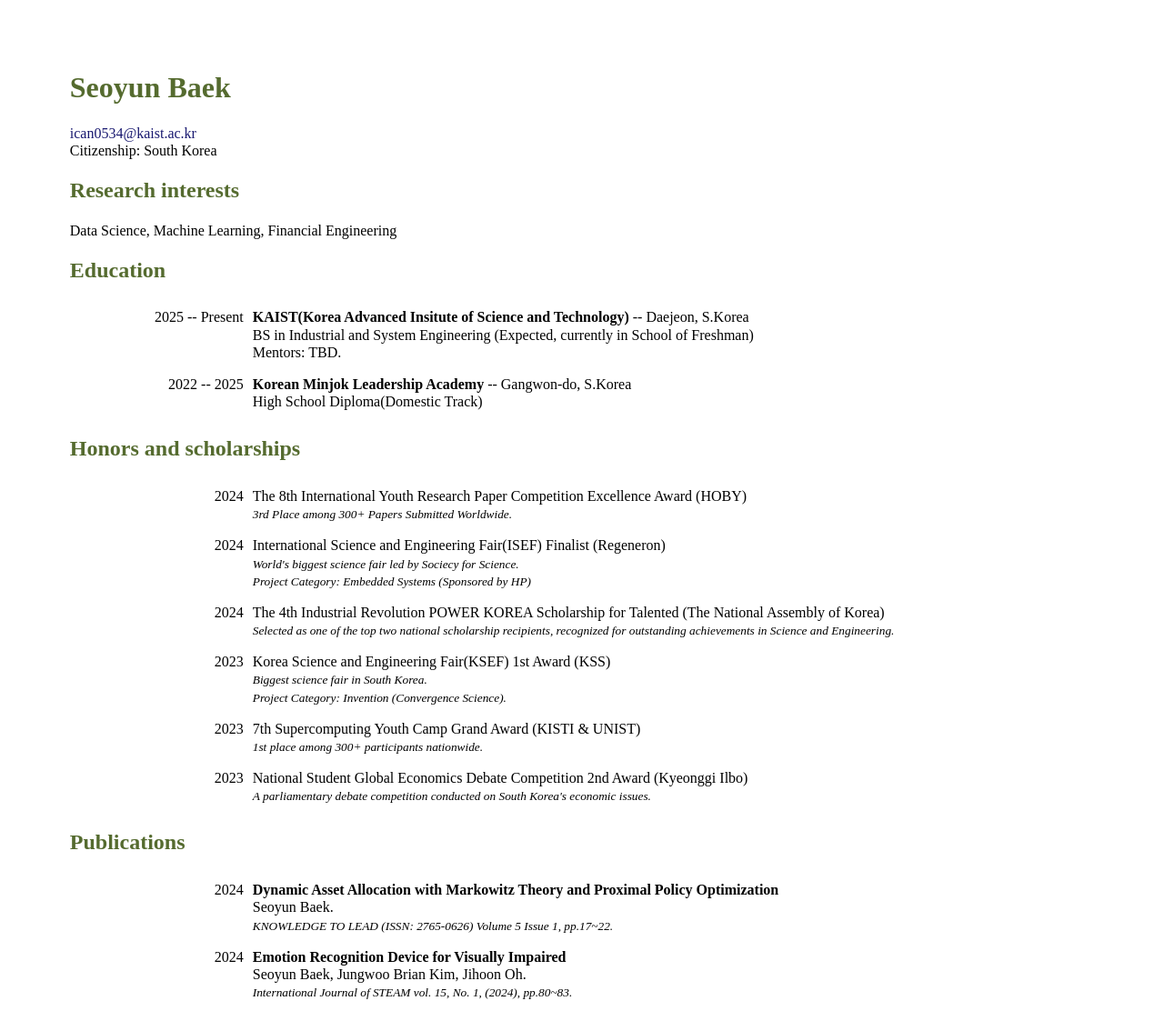
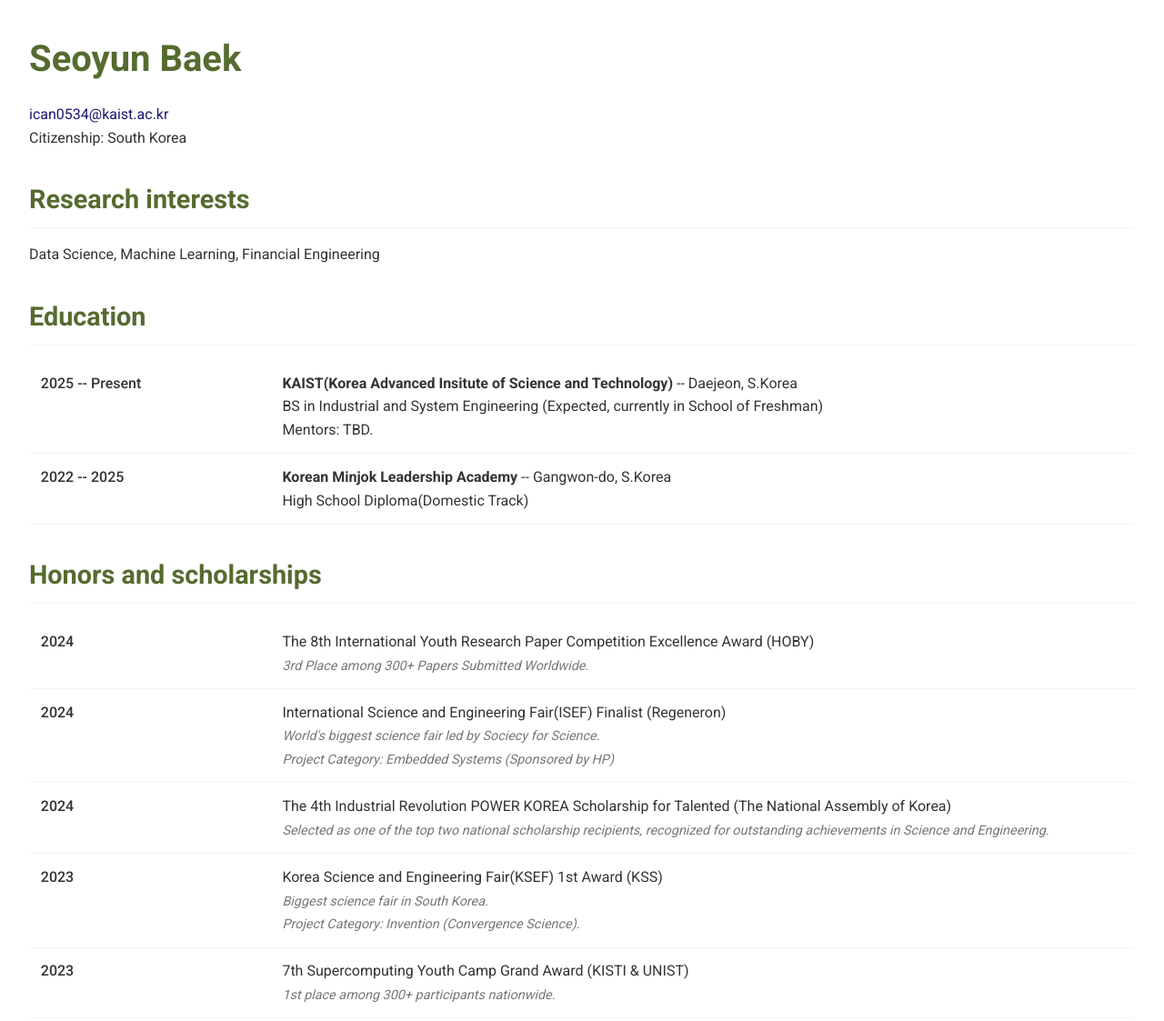
Before and after one commit to qortjdbs/qortjdbs.github.io, a plain HTML site: page index.html in a window 1280 px wide. Shown: the top 1123 px of the page at 91% size. Drawn offline with Linux system fonts and the light colour scheme; a web font is replaced by a local one.

Commit message:
Update index.html

```diff
--- a/index.html
+++ b/index.html
@@ -4,77 +4,137 @@
     <meta charset="UTF-8">
     <meta name="viewport" content="width=device-width, initial-scale=1.0">
     <title>Seoyun Baek - CV</title>
+    <link rel="preconnect" href="https://fonts.googleapis.com">
+    <link rel="preconnect" href="https://fonts.gstatic.com" crossorigin>
+    <link href="https://fonts.googleapis.com/css2?family=Libertine&family=Roboto:wght@300;400;500;700&display=swap" rel="stylesheet">
+
     <style>
+        :root {
+            --primary-color: #556B2F; /* OliveGreen */
+            --secondary-color: #191970; /* MidnightBlue */
+            --light-gray: #f4f4f4;
+        }
+
         body {
-            font-family: 'Libertine', serif; /* Use a similar font if Libertine isn't available */
-            line-height: 1.2;
-            margin: 0.8in; /* Adjust margins as needed */
+            font-family: 'Roboto', sans-serif; /* Modern, clean font */
+            line-height: 1.6;
+            margin: 2rem; /* Increased margins */
+            color: #333; /* Darker text for better contrast */
+            background-color: #fff;
         }
+
         h1, h2, h3 {
-            color: #556B2F; /* OliveGreen */
+            color: var(--primary-color);
         }
+
         h1 {
-            font-size: 2em;
+            font-size: 2.5rem;
+            margin-bottom: 0.5rem;
         }
+
         h2 {
-            font-size: 1.5em;
+            font-size: 1.8rem;
+            margin-bottom: 1rem;
+            border-bottom: 1px solid var(--light-gray); /* Subtle divider */
+            padding-bottom: 0.5rem;
+
         }
+
+        a {
+            color: var(--secondary-color);
+            text-decoration: none;
+            transition: color 0.3s ease; /* Smooth color transition on hover */
+        }
+
+        a:hover {
+            color: var(--primary-color);
+        }
+
         table {
             width: 100%;
             border-collapse: collapse;
-            table-layout: fixed; /* Important for fixed column widths */
-        }
-        td {
-            padding: 0.5em 10px; /* Adjust padding */
-            vertical-align: top;
-        }
-        td:first-child {
-            width: 1in; /* Date column width */
-            text-align: right;
-            padding-right: 0;
-        }
-        td:last-child {
-            width: 5.2in; /* Content column width */
-        }
-        .section {
-           margin-bottom: 1em;
+            margin-bottom: 1.5rem;
         }
 
-        a {
-            color: #191970; /* MidnightBlue */
-            text-decoration: none;
+        th, td {
+            padding: 0.8rem;
+            text-align: left;
+            vertical-align: top;
+            border-bottom: 1px solid var(--light-gray); /* Add borders to table cells */
         }
-        .entry {
-            margin-bottom: 0.6em; /* Space between entries */
+
+        th {
+          width: 2.5in;
+          font-weight: 500;
         }
-        .multiline-entry {
-            margin-bottom: 1em; /* Space between multi-line entries */
-        }
+
         .award-description {
             font-style: italic;
-            font-size: smaller;
+            color: #777; /* Slightly lighter gray for descriptions */
+            font-size: 0.9rem;
+            margin-top: 0.3rem;
         }
 
+        .section {
+            margin-bottom: 2rem;
+        }
+
+        .skills-list {
+            list-style: none;
+            padding: 0;
+        }
+
+        .skills-list li {
+            margin-bottom: 0.5rem;
+        }
+
+        .contact-info {
+            margin-bottom: 2rem;
+        }
+
+        /* Responsive design tweaks */
+        @media (max-width: 768px) {
+            body {
+                margin: 1rem;
+            }
+
+            h1 {
+                font-size: 2rem;
+            }
+
+            h2 {
+                font-size: 1.5rem;
+            }
+
+            table {
+                display: block;
+                overflow-x: auto; /* Horizontal scrolling for smaller screens */
+            }
+            th {
+              width: auto;
+            }
+
+        }
     </style>
 </head>
 <body>
 
-    <div class="section">
+    <section class="contact-info">
         <h1>Seoyun Baek</h1>
         <p><a href="mailto:ican0534@kaist.ac.kr">ican0534@kaist.ac.kr</a><br>
            Citizenship: South Korea</p>
-    </div>
+    </section>
 
-    <div class="section">
+    <section class="section">
         <h2>Research interests</h2>
         <p>Data Science, Machine Learning, Financial Engineering</p>
-    </div>
+    </section>
 
-    <div class="section">
+    <section class="section">
         <h2>Education</h2>
         <table>
             <tr>
-                <td>2025 -- Present</td>
+                <th>2025 -- Present</th>
                 <td>
                     <strong>KAIST(Korea Advanced Insitute of Science and Technology)</strong> -- Daejeon, S.Korea<br>
                     BS in Industrial and System Engineering (Expected, currently in School of Freshman)<br>
@@ -82,27 +142,27 @@
                 </td>
             </tr>
             <tr>
-                <td>2022 -- 2025</td>
+                <th>2022 -- 2025</th>
                 <td>
                     <strong>Korean Minjok Leadership Academy</strong> -- Gangwon-do, S.Korea<br>
                     High School Diploma(Domestic Track)
                 </td>
             </tr>
         </table>
-    </div>
+    </section>
 
-    <div class="section">
+    <section class="section">
         <h2>Honors and scholarships</h2>
         <table>
             <tr>
-                <td>2024</td>
+                <th>2024</th>
                 <td>
                     The 8th International Youth Research Paper Competition Excellence Award (HOBY)<br>
                     <span class="award-description">3rd Place among 300+ Papers Submitted Worldwide.</span>
                 </td>
             </tr>
             <tr>
-                <td>2024</td>
+                <th>2024</th>
                 <td>
                     International Science and Engineering Fair(ISEF) Finalist (Regeneron)<br>
                     <span class="award-description">World's biggest science fair led by Sociecy for Science.</span><br>
@@ -110,14 +170,14 @@
                 </td>
             </tr>
             <tr>
-                <td>2024</td>
+                <th>2024</th>
                 <td>
                     The 4th Industrial Revolution POWER KOREA Scholarship for Talented (The National Assembly of Korea)<br>
                     <span class="award-description">Selected as one of the top two national scholarship recipients, recognized for outstanding achievements in Science and Engineering.</span>
                 </td>
             </tr>
             <tr>
-                <td>2023</td>
+                <th>2023</th>
                 <td>
                     Korea Science and Engineering Fair(KSEF) 1st Award (KSS)<br>
                     <span class="award-description">Biggest science fair in South Korea.</span><br>
@@ -125,27 +185,27 @@
                 </td>
             </tr>
             <tr>
-                <td>2023</td>
+                <th>2023</th>
                 <td>
                     7th Supercomputing Youth Camp Grand Award (KISTI & UNIST)<br>
                     <span class="award-description">1st place among 300+ participants nationwide.</span>
                 </td>
             </tr>
             <tr>
-                <td>2023</td>
+                <th>2023</th>
                 <td>
                     National Student Global Economics Debate Competition 2nd Award (Kyeonggi Ilbo)<br>
                     <span class="award-description">A parliamentary debate competition conducted on South Korea's economic issues.</span>
                 </td>
             </tr>
         </table>
-    </div>
+    </section>
 
-    <div class="section">
+    <section class="section">
         <h2>Publications</h2>
         <table>
             <tr>
-                <td>2024</td>
+                <th>2024</th>
                 <td>
                     <strong>Dynamic Asset Allocation with Markowitz Theory and Proximal Policy Optimization</strong><br>
                     Seoyun Baek.<br>
@@ -153,7 +213,7 @@
                 </td>
             </tr>
              <tr>
-                <td>2024</td>
+                <th>2024</th>
                 <td>
                     <strong>Emotion Recognition Device for Visually Impaired</strong><br>
                     Seoyun Baek, Jungwoo Brian Kim, Jihoon Oh.<br>
@@ -161,13 +221,13 @@
                 </td>
             </tr>
         </table>
-    </div>
+    </section>
 
-    <div class="section">
+    <section class="section">
         <h2>Research experience</h2>
         <table>
             <tr>
-                <td>2025.06 -- 2025.10</td>
+                <th>2025.06 -- 2025.10</th>
                 <td>
                     <strong>Pre-Undergraduate Research Program, KAIST Neuro Machine Augmented Intelligence Lab</strong><br>
                     Mentors: Professor Sungho Jo (KAIST).<br>
@@ -175,37 +235,29 @@
                 </td>
             </tr>
         </table>
-    </div>
+    </section>
 
-    <div class="section">
+    <section class="section">
         <h2>Talks and tutorials</h2>
         <table>
             <tr>
-                <td>2025.02</td>
+                <th>2025.02</th>
                 <td>
                     Freshman Representative Speech<br>
                     <span class="award-description">Selected to represent over 800 freshmen as the speaker for the KAIST entrance ceremony.</span>
                 </td>
             </tr>
         </table>
-    </div>
+    </section>
 
-    <div class="section">
+    <section class="section">
         <h2>Technical skills</h2>
-        <p>
-            <strong>Programming languages</strong><br>
-            Proficient in: Python, JAVA, C<br>
-            Familiar with: C++, C#
-        </p>
-        <p>
-            <strong>Frameworks</strong><br>
-            Tensorflow, Pytorch, Numpy, Pandas
-        </p>
-        <p>
-            <strong>Languages</strong><br>
-            Korean(fluent), English(advanced)
-        </p>
-    </div>
+        <ul class="skills-list">
+            <li><strong>Programming languages:</strong> Python, JAVA, C (Proficient), C++, C# (Familiar)</li>
+            <li><strong>Frameworks:</strong> Tensorflow, Pytorch, Numpy, Pandas</li>
+            <li><strong>Languages:</strong> Korean (Fluent), English (Advanced)</li>
+        </ul>
+    </section>
 
 </body>
 </html>
```
